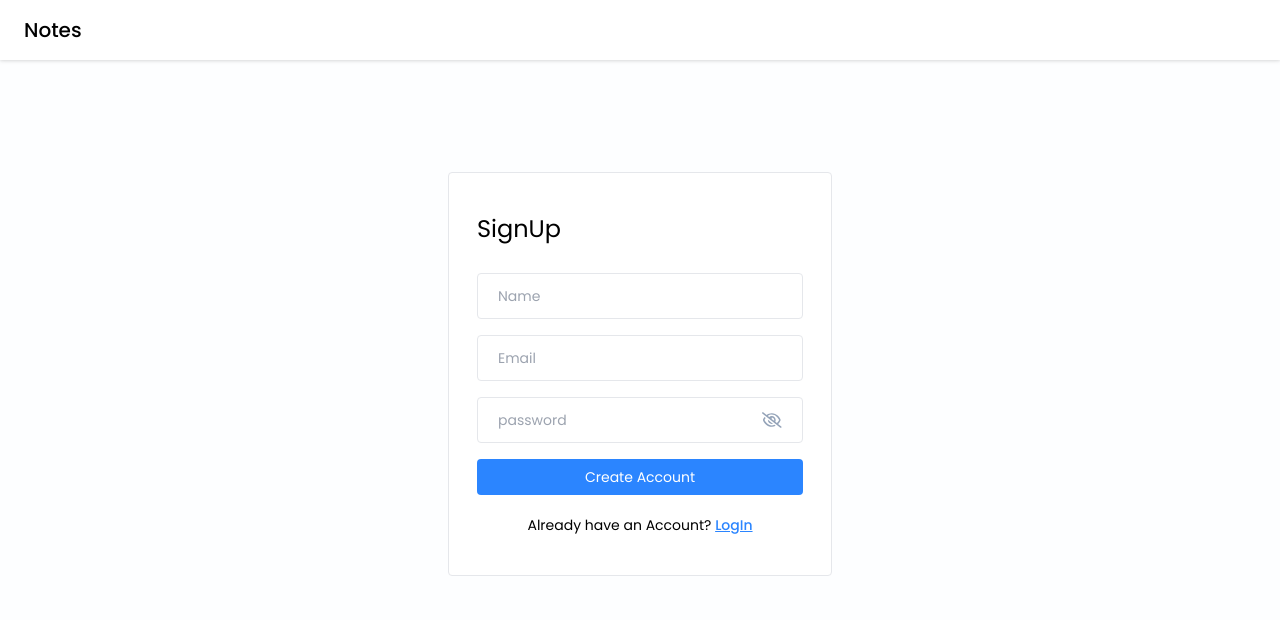
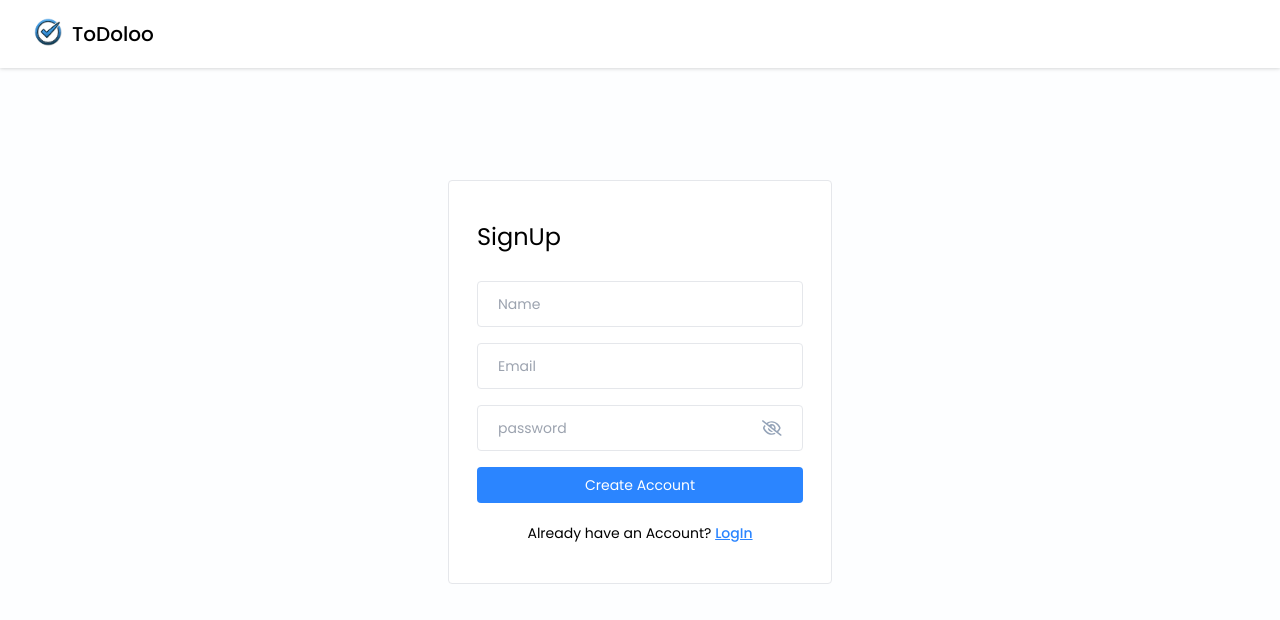
Before and after one commit to Jano-Esterhuizen/To-Do-App, a React (Vite) app in the folder frontend/To-Do-App/: page /signup in a window 1280 px wide. Shown: the top 620 px of the page. Built offline with nearby package versions, Linux system fonts and the light colour scheme.

Commit message:
Added logo and name

```diff
--- a/frontend/To-Do-App/src/components/NavBar/NavBar.jsx
+++ b/frontend/To-Do-App/src/components/NavBar/NavBar.jsx
@@ -2,6 +2,7 @@ import React, { useState } from "react";
 import {SearchBar} from "../SearchBar/SearchBar";
 import ProfileInfo from "../Cards/ProfileInfo";
 import { useNavigate } from "react-router-dom";
+import Logo from "../../assets/images/logo.png";
 
 const Navbar = ({ userInfo, onSearchNote, handleClearSearch }) => {
   const isToken = localStorage.getItem("token");
@@ -28,7 +29,11 @@ const Navbar = ({ userInfo, onSearchNote, handleClearSearch }) => {
 
   return (
     <div className="bg-white flex items-center justify-between px-6 py-2 drop-shadow">
-      <h2 className="text-xl font-medium text-black py-2">Notes</h2>
+      <div className="flex justify-center">
+      <img src={Logo} alt="Logo" className="h-12 w-12 " />
+      <h2 className="text-xl font-medium text-black py-3">ToDoloo</h2>
+      </div>
+
 
       {isToken && (
         <>
```
Also changed, not shown: frontend/To-Do-App/src/assets/images/logo.png (added).
